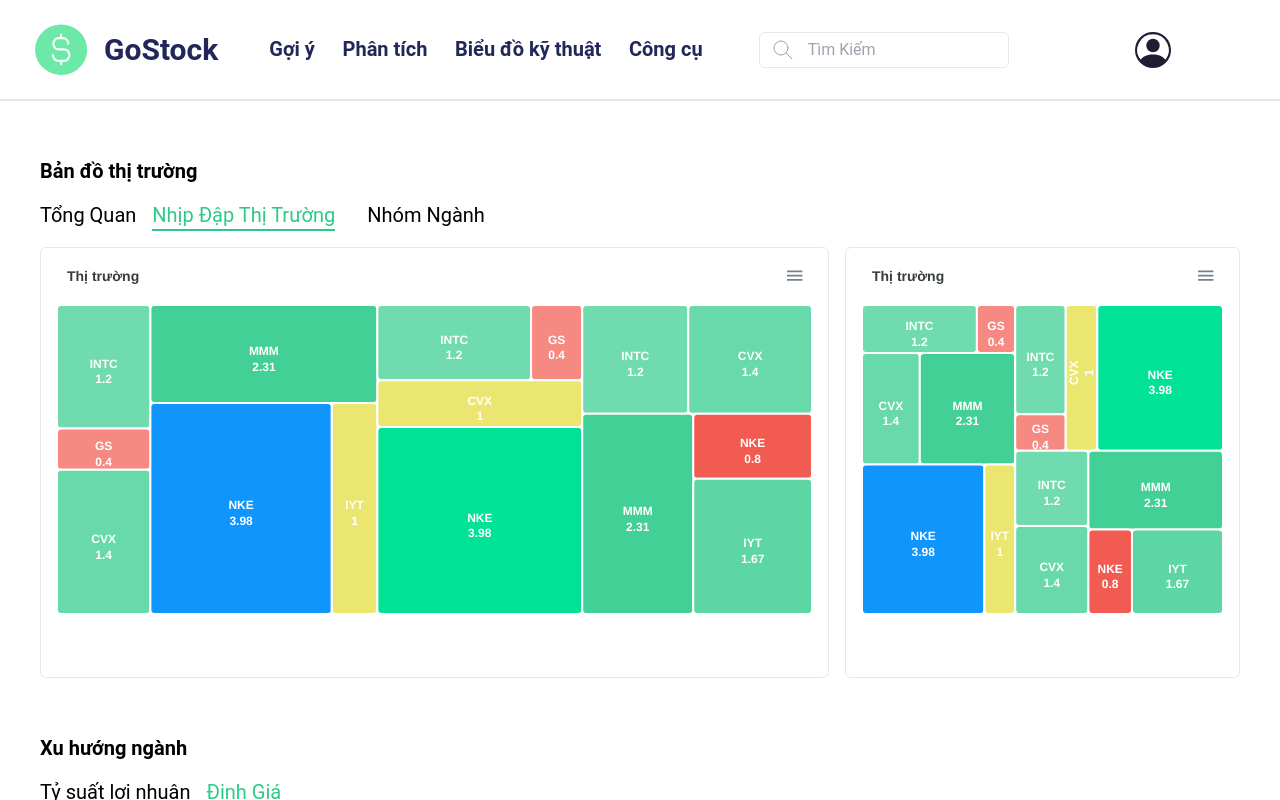
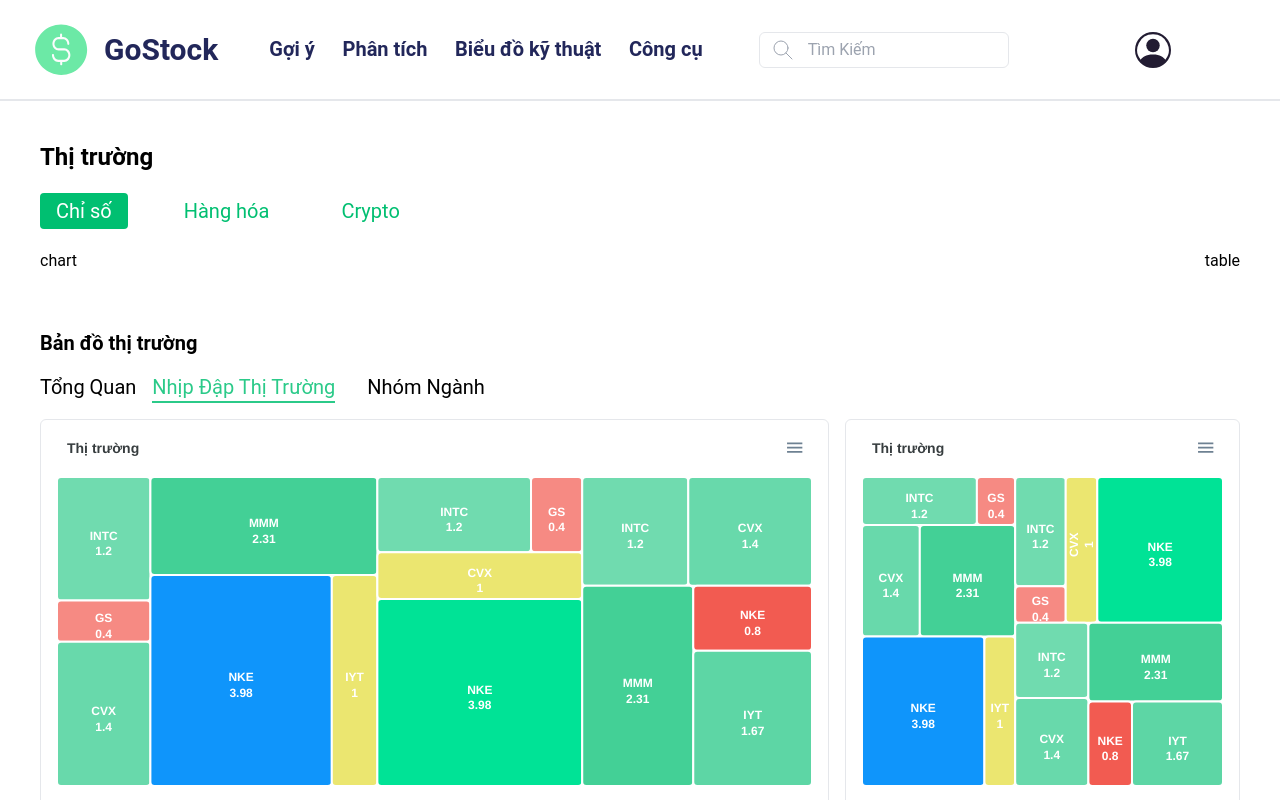
Before and after one commit to phamhyta/stock-frontend-2, a React (Create React App) app: page /home in a window 1280 px wide. Shown: the top 800 px of the page. Built offline with nearby package versions, Linux system fonts and the light colour scheme.

Commit message:
create component

```diff
--- a/package.json
+++ b/package.json
@@ -10,8 +10,10 @@
     "@testing-library/react": "^13.4.0",
     "@testing-library/user-event": "^13.5.0",
     "apexcharts": "^3.37.0",
+    "chart.js": "^4.2.1",
     "react": "^18.2.0",
     "react-apexcharts": "^1.4.0",
+    "react-chartjs-2": "^5.2.0",
     "react-dom": "^18.2.0",
     "react-icons": "^4.7.1",
     "react-router-dom": "^6.8.0",
--- a/src/components/HomePage.jsx
+++ b/src/components/HomePage.jsx
@@ -1,9 +1,12 @@
 import React from 'react';
 import TreeMaps from './recharts/TreeMaps';
 import LineCharts from './recharts/LineCharts';
+import MarketChart from './recharts/MarketChart';
 const Dashboard = () => {
   return (
     <div>
+      {/* Market Chart */}
+      <MarketChart />
       {/* Treemap */}
       <div className="p-10">
         <div className="font-semibold text-xl my-4">Bản đồ thị trường</div>
--- /dev/null
+++ b/src/components/recharts/MarketChart.jsx
@@ -0,0 +1,32 @@
+import React, { useState, useEffect } from "react"
+
+const MarketChart = () => {
+    const [menu, setMenu] = useState('chiso')
+
+    useEffect(() => {
+        console.log(menu);
+    })
+    return(
+        <div className="p-10 pb-0">
+            <div className="font-semibold text-2xl">Thị trường</div>
+            <div className="flex my-5">
+                <div className="cursor-pointer rounded text-xl py-1 px-4 mr-10 bg-main-green text-white" onClick={(e)=>{
+                    setMenu('chiso')
+                    }}>Chỉ số</div>
+                <div className="cursor-pointer rounded text-xl py-1 px-4 mr-10 text-main-green" onClick={(e)=>{
+                    setMenu('hanghoa')
+                    }}>Hàng hóa</div>
+                <div className="cursor-pointer rounded text-xl py-1
+                px-4 text-main-green" onClick={(e)=>{
+                    setMenu('crypto')
+                    }}>Crypto</div>
+            </div>
+            <div className="flex justify-between">
+                <div className="">chart</div>
+                <div className="">table</div>
+            </div>
+        </div>
+    )
+}
+
+export default MarketChart
```
Also changed, not shown: 1 other file (tests, documents, lock files or other folders).
